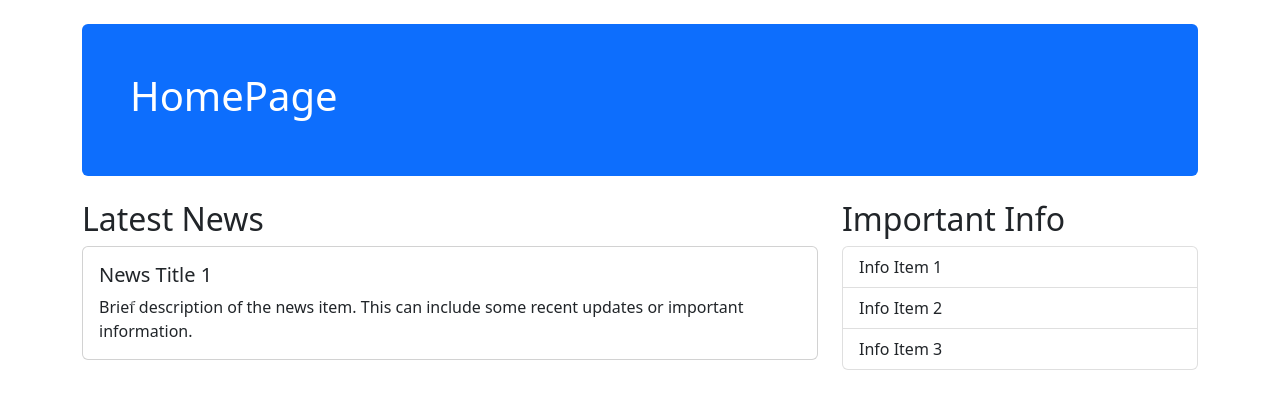
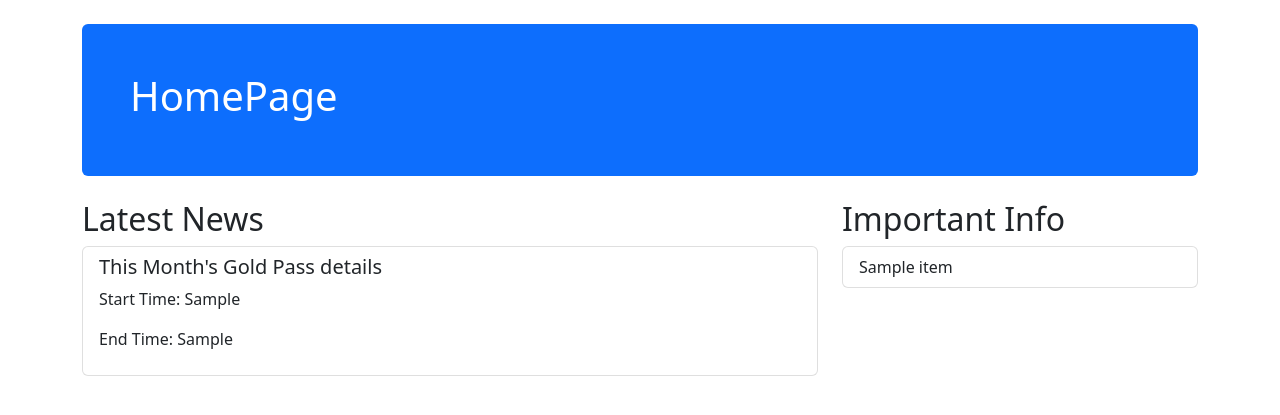
Before and after one commit to ryan-jardine/clash-app, a Flask app: template myapp/templates/home.html in a window 1280 px wide. Shown: the part 58-473 px from the top of the page. Run offline with Flask 3, Linux system fonts and the light colour scheme; the template is opened without the code that fills it: most values are stand-ins (such as "Sample title", 1, 10 or a date in 2020).

Commit message:
Displayed the dates correctly

```diff
--- a/myapp/templates/home.html
+++ b/myapp/templates/home.html
@@ -43,43 +43,24 @@
     <div class="row mt-4">
         <div class="col-md-8">
             <h2>Latest News</h2>
-            <div id="newsCarousel" class="carousel slide" data-bs-ride="carousel">
-                <div class="carousel-inner">
-                    <div class="carousel-item active">
-                        <div class="card">
-                            <div class="card-body">
-                                <h5 class="card-title">News Title 1</h5>
-                                <p class="card-text">Brief description of the news item. This can include some recent updates or important information.</p>
-                            </div>
-                        </div>
-                    </div>
-                    <div class="carousel-item">
-                        <div class="card">
-                            <div class="card-body">
-                                <h5 class="card-title">News Title 2</h5>
-                                <p class="card-text">Another piece of news or update to keep users informed about recent events.</p>
-                            </div>
-                        </div>
-                    </div>
-                    <!-- Add more carousel items as needed -->
-                </div>
-                <button class="carousel-control-prev" type="button" data-bs-target="#newsCarousel" data-bs-slide="prev">
-                    <span class="carousel-control-prev-icon" aria-hidden="true"></span>
-                    <span class="visually-hidden">Previous</span>
-                </button>
-                <button class="carousel-control-next" type="button" data-bs-target="#newsCarousel" data-bs-slide="next">
-                    <span class="carousel-control-next-icon" aria-hidden="true"></span>
-                    <span class="visually-hidden">Next</span>
-                </button>
-            </div>
+            <ul class="list-group">
+                {% for news in news_list %}
+                    <li class="list-group-item">
+                        <h5>This Month's Gold Pass details</h5>
+                        <p>Start Time: {{ news.gpStart }}</p>
+                        <p>End Time: {{ news.gpEnd }}</p>
+                    </li>
+                {% endfor %}
+            </ul>
         </div>
         <div class="col-md-4">
             <h2>Important Info</h2>
             <ul class="list-group">
-                <li class="list-group-item">Info Item 1</li>
-                <li class="list-group-item">Info Item 2</li>
-                <li class="list-group-item">Info Item 3</li>
-                <!-- Add more info items as needed -->
+                {% for item in info %}
+                    <li class="list-group-item">
+                        {{ item }}
+                    </li>
+                {% endfor %}
             </ul>
         </div>
     </div>
```
Also changed, not shown: myapp/coc_api.py (+11 -0 lines), myapp/routes.py (+15 -1 lines).
